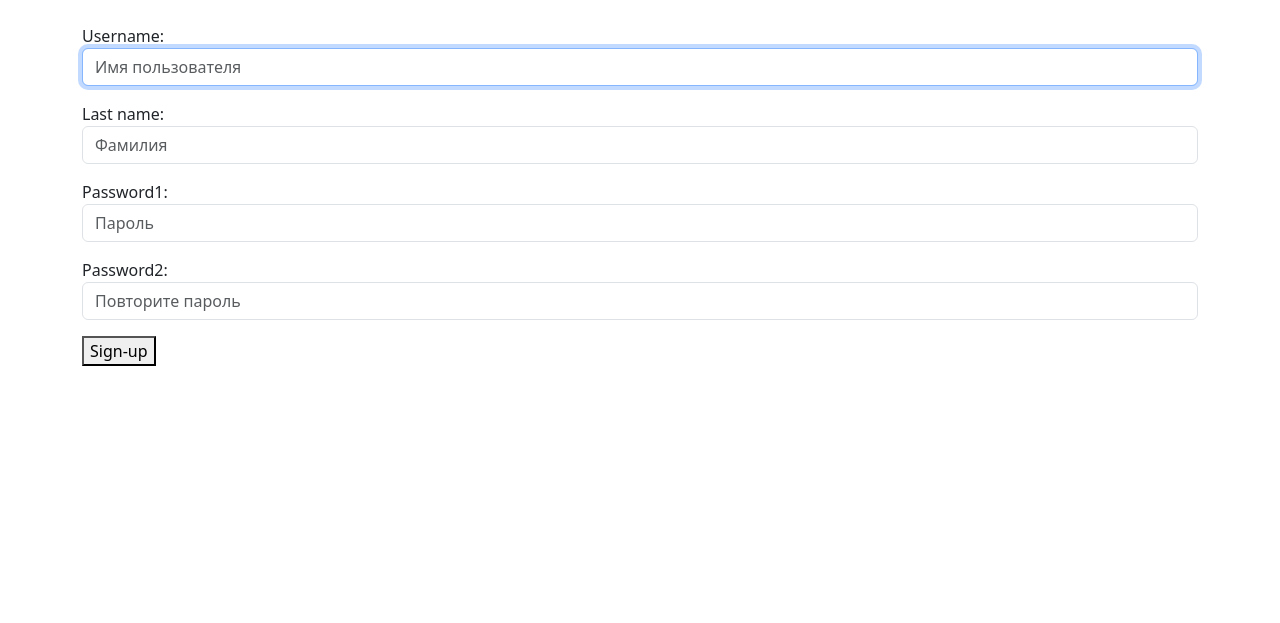
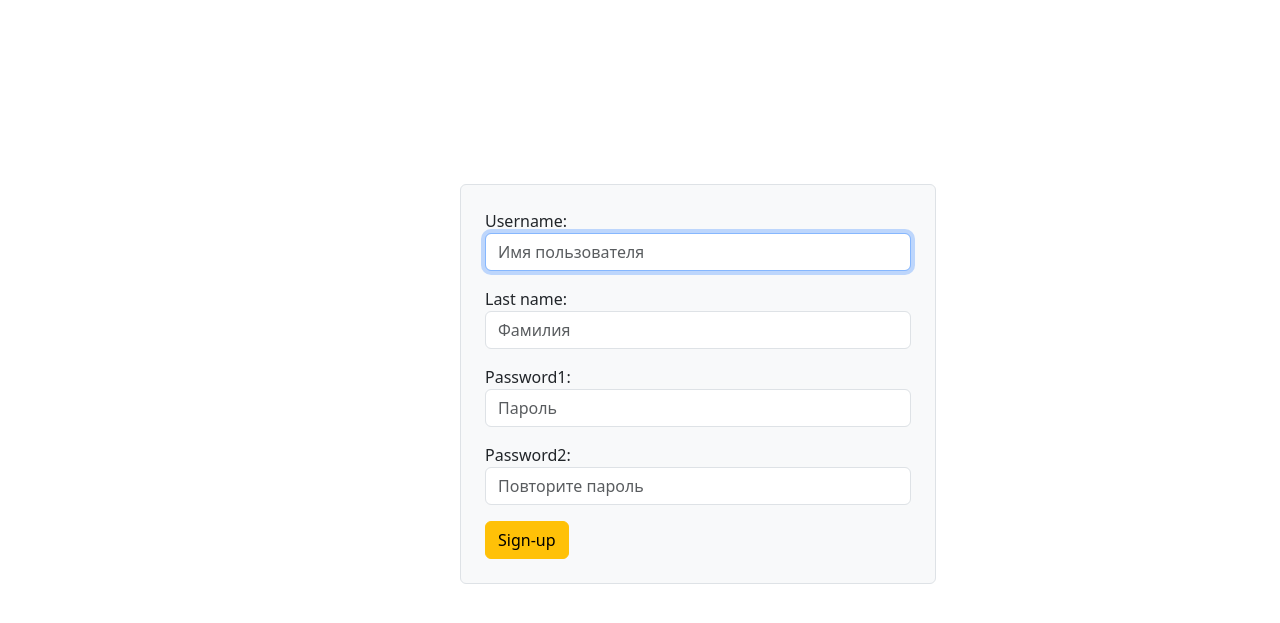
Before and after one commit to PlatMatvey/ProjectFilms, a Django app: page /Films/register/ in a window 1280 px wide. Shown: the top 623 px of the page. Run offline with Django 5.2, Linux system fonts and the light colour scheme.

Commit message:
My First Project

```diff
--- a/MyDjangoProject/Films/forms.py
+++ b/MyDjangoProject/Films/forms.py
@@ -2,20 +2,24 @@ from django import forms
 from .models import Comments
 from django.contrib.auth.forms import UserCreationForm
 from django.contrib.auth.models import User
+from django_recaptcha.fields import ReCaptchaField
 
 class CommentsForm(forms.ModelForm):
-    text = forms.CharField(widget=forms.TextInput(attrs={'class': 'form-control', 'placeholder': 'Напишите текст'}))
-    username = forms.CharField(widget=forms.TextInput(attrs={'class': 'form-control', 'placeholder': 'Имя пользователя'}))
-    day = forms.DateTimeField(widget=forms.TextInput(attrs={'class': 'form-control' 'datetimepicker'}))
     class Meta:
         model = Comments
         fields = ('text', 'username', 'day')
+        widgets = {
+            'text': forms.TextInput(attrs={'class': 'form-control', 'placeholder': 'Напишите текст'}),
+            'username': forms.TextInput(attrs={'class': 'form-control', 'placeholder': 'Имя пользователя'}),
+            'day': forms.DateTimeInput(attrs={'class': 'form-control', 'type': 'datetime-local'}),
+        }
 
 class RegisterForm(UserCreationForm):
+    captcha = ReCaptchaField()
     username = forms.CharField(widget=forms.TextInput(attrs={'class': 'form-control', 'placeholder': 'Имя пользователя'}))
     last_name = forms.CharField(widget=forms.TextInput(attrs={'class': 'form-control', 'placeholder': 'Фамилия'}))
     password1 = forms.CharField(widget=forms.PasswordInput(attrs={'class': 'form-control', 'placeholder': 'Пароль'}))
     password2 = forms.CharField(widget=forms.PasswordInput(attrs={'class': 'form-control', 'placeholder': 'Повторите пароль'}))
     class Meta:
         model = User
-        fields = ('username', 'last_name', 'password1', 'password2')
+        fields = ('username', 'last_name', 'password1', 'password2', 'captcha')
--- a/MyDjangoProject/Films/views.py
+++ b/MyDjangoProject/Films/views.py
@@ -8,7 +8,7 @@ def web_films(request):
     return render(request, 'Films/home.html', {'films': films})
 
 def login(request):
-    return render(request, 'Films/register.html')
+    return render(request, 'Films/login.html')
 
 def create_comments(request):
     if request.method == 'POST':
--- a/MyDjangoProject/MyDjangoProject/settings.py
+++ b/MyDjangoProject/MyDjangoProject/settings.py
@@ -37,6 +37,7 @@ INSTALLED_APPS = [
     'django.contrib.sessions',
     'django.contrib.messages',
     'django.contrib.staticfiles',
+    'django_recaptcha' ,
     'Films',
 ]
 
@@ -126,3 +127,5 @@ MEDIA_URL = '/media/'
 DEFAULT_AUTO_FIELD = 'django.db.models.BigAutoField'
 LOGIN_REDIRECT_URL = 'home'
 LOGOUT_REDIRECT_URL = 'register'
+RECAPTCHA_PUBLIC_KEY = '6LeKUugqAAAAACTAe94aaKiOGPd2bxXKyHP-yJBD'
+RECAPTCHA_PRIVATE_KEY = '6LeKUugqAAAAADiOdjwVO00GCZZTx-aKxnZI7yPd'
--- a/MyDjangoProject/templates/Films/home.html
+++ b/MyDjangoProject/templates/Films/home.html
@@ -11,10 +11,10 @@
     <canvas id="canvas" width="1280" height="250" style="position: absolute; left: 17%; display: block; background-color: rgb(0, 0, 0); width: 1280px; height: 250px;"></canvas>
     <iframe frameborder="no" scrolling="no" allowtransparency="true" hidefocus="true" tabindex="-1" marginwidth="0" marginheight="0" src="https://yastatic.net/safeframe-bundles/0.83/1-1-0/render.html" id="id7415" style="opacity: 1;"></iframe>
     <section class="styles_blockClassName__2GDW6 styles_root__khXbI" data-tid="10764716">
-      <h2 class="styles_title__AupU4" style="position: absolute; left: 17%; top: 37%">Календарь релизов</h2>
+      <h2 class="styles_title__AupU4" style="position: absolute; left: 17%; top: 37%">Календарь релизов:</h2>
     </section>
     {% for i in films %}
-    <div class="card mb-2" style="max-width: 40%; top: 17vh; left: 36vh">
+    <div class="card mb-2" style="max-width: 40%; top: 18vh; left: 34vh">
   <div class="row g-0">
     <div class="col-md-10">
       <div class="card-body">
--- a/MyDjangoProject/templates/Registration/register.html
+++ b/MyDjangoProject/templates/Registration/register.html
@@ -6,11 +6,11 @@
     <title>Title</title>
 </head>
 <body>
-<div class="container mt-4">
-  <form method="post">
+<div style="position: absolute; top: 20%; width: 500px; left: 35%; " class="container mt-4">
+  <form method="post" class="p-4 border rounded bg-light">
     {% csrf_token %}
     {{ form.as_p }}
-    <button type="submit">Sign-up</button>
+    <button type="submit" class="btn btn-warning">Sign-up</button>
   </form>
 </div>
 </body>
```
Also changed, not shown: MyDjangoProject/templates/Films/comments.html (+6 -6 lines), MyDjangoProject/templates/Registration/login.html (+5 -2 lines).
